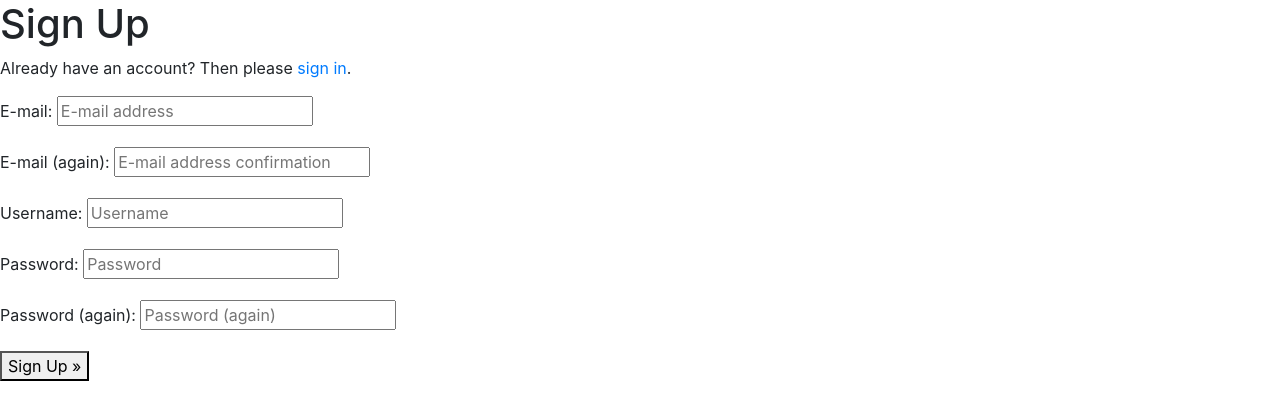
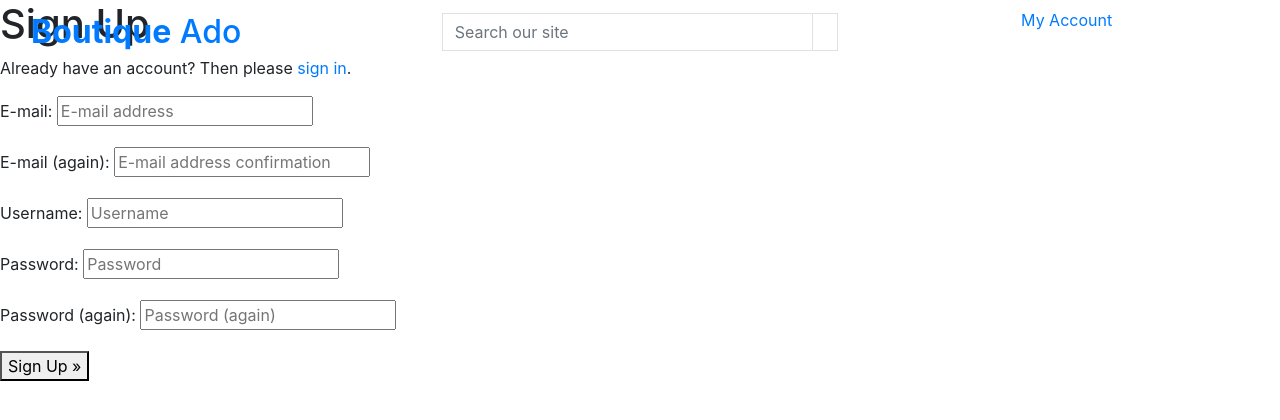
Before and after one commit to aralston3592/boutique_ado_v1, a Django app: page /accounts/signup/ in a window 1280 px wide. Shown: the top 420 px of the page. Run offline with Django 3.2, Linux system fonts and the light colour scheme; some libraries are stand-ins or nearby versions.

Commit message:
added main page header

```diff
--- a/templates/base.html
+++ b/templates/base.html
@@ -34,7 +34,42 @@
   </head>
   <body>
     <header class="container-fluid fixed-top">
-
+        <div class="row">
+            <div class="col-12 col-lg-4 my-auto py-1 py-lg-0 text-center text-lg-left">
+                <a href="{% url 'home' %}" class="nav-link main-logo-link">
+                    <h2 class="logo-font text-black my-0"><strong>Boutique</strong> Ado</h2>
+                </a>
+            </div>
+            <div class="col-12 col-lg-4 my-auto py-1 py-lg-0">
+                <form method="GET" action="">
+                    <div class="input-group w-100">
+                        <input class="form-control border border-black rounded-0" type="text" name="q" placeholder="Search our site">
+                        <div class="input-group-append">
+                            <button class="form-control btn btn-black border border-black rounded-0" type="submit">
+                                <span>
+                                    <i class="fas-fa-search"></i>
+                                </span>
+                            </button>
+                        </div>
+                    </div>
+                </form>
+            </div>
+            <div class="col-12 col-lg-4 my-auto py-1 py-lg-0">
+                <ul class="list-inline list-unstyled text-center text-lg-right my-0">
+                    <li class="list-inline-item-dropdown">
+                        <a class="text-black nav-link" href="#" id="user-options" data-toggle="dropdown" aria-haspopup="true" aria-expanded="false">
+                            <div class="text-center">
+                                <div>
+                                    <i class="fas-fa-user fa-lg"></i>
+                                </div>
+                                <p class="my-0">My Account</p>
+                            </div>
+                        </a>
+                    </li>
+                    <li class="list-inline-item"></li>
+                </ul>
+            </div>
+        </div>
     </header>
 
     {% if messages %}
```
